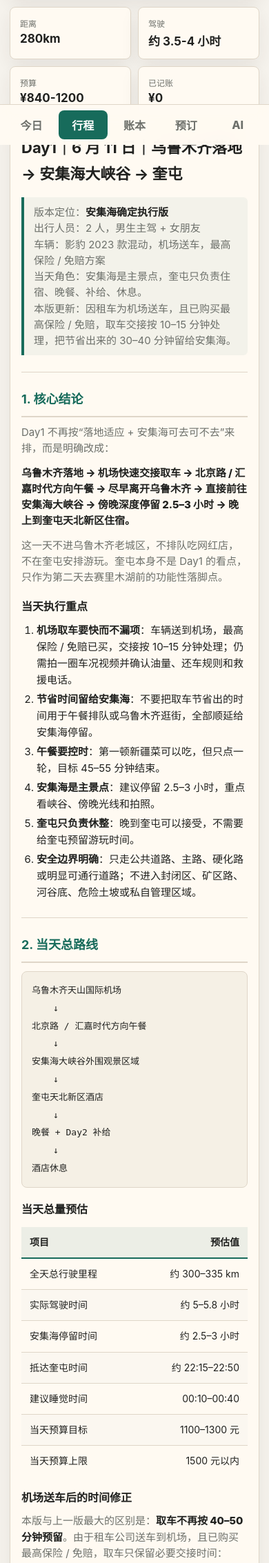
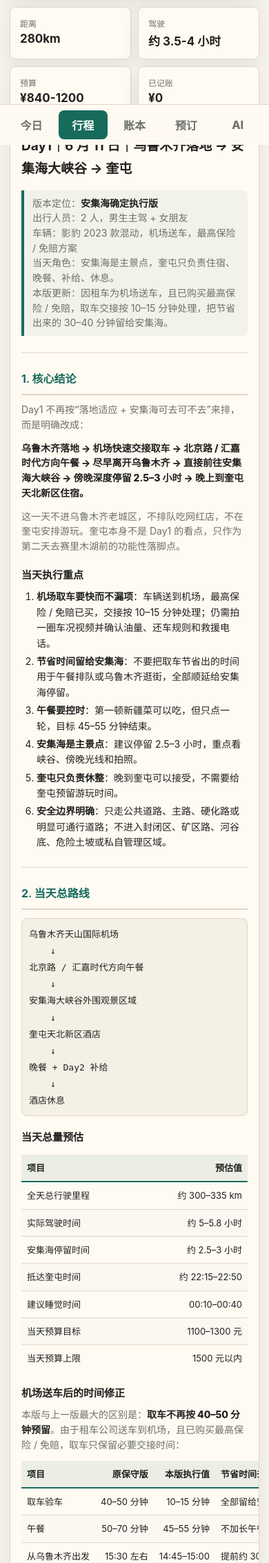
Before and after one commit to liyxianren/lvyou, a Flask app: page /day/day1 in a window 390 px wide; the page is wider, and only the part inside the window is pictured. Shown: the part 634-2900 px from the top of that part at 69% size. Run offline with Flask 3, Linux system fonts and the light colour scheme; some libraries are stand-ins or nearby versions.

Commit message:
Mobile-responsive markdown: scrollable tables, wrap headers, responsive font sizes

```diff
--- a/static/styles.css
+++ b/static/styles.css
@@ -732,6 +732,9 @@ button.secondary {
 .markdown-body {
   font-size: 15px;
   line-height: 1.72;
+  overflow-x: auto;
+  -webkit-overflow-scrolling: touch;
+  word-break: break-word;
 }
 
 .markdown-body h1 {
@@ -809,6 +812,7 @@ button.secondary {
   background: rgba(223, 214, 200, 0.45);
   font-family: "SF Mono", "Fira Code", monospace;
   font-size: 0.88em;
+  word-break: break-all;
 }
 
 .markdown-body pre {
@@ -818,6 +822,7 @@ button.secondary {
   border-radius: 8px;
   background: rgba(223, 214, 200, 0.3);
   overflow-x: auto;
+  -webkit-overflow-scrolling: touch;
 }
 
 .markdown-body pre code {
@@ -825,6 +830,7 @@ button.secondary {
   background: none;
   font-size: 13px;
   line-height: 1.55;
+  word-break: normal;
 }
 
 .markdown-body hr {
@@ -848,6 +854,15 @@ button.secondary {
   margin: 12px 0 18px;
   border-collapse: collapse;
   font-size: 14px;
+  table-layout: auto;
+}
+
+.markdown-body thead,
+.markdown-body tbody,
+.markdown-body tr {
+  display: revert;
+  width: revert;
+  table-layout: revert;
 }
 
 .markdown-body th {
@@ -856,7 +871,6 @@ button.secondary {
   border-bottom: 2px solid var(--accent);
   font-weight: 800;
   text-align: left;
-  white-space: nowrap;
 }
 
 .markdown-body td {
@@ -881,3 +895,39 @@ button.secondary {
 .markdown-body del {
   opacity: 0.55;
 }
+
+/* ── Mobile markdown ── */
+@media (max-width: 480px) {
+  .markdown-body {
+    font-size: 14px;
+  }
+
+  .markdown-body h1 {
+    font-size: 19px;
+  }
+
+  .markdown-body h2 {
+    font-size: 16px;
+  }
+
+  .markdown-body h3 {
+    font-size: 15px;
+  }
+
+  .markdown-body table {
+    font-size: 13px;
+  }
+
+  .markdown-body th,
+  .markdown-body td {
+    padding: 8px;
+  }
+
+  .markdown-body pre {
+    padding: 10px;
+  }
+
+  .markdown-body blockquote {
+    padding: 8px 12px;
+  }
+}
```
